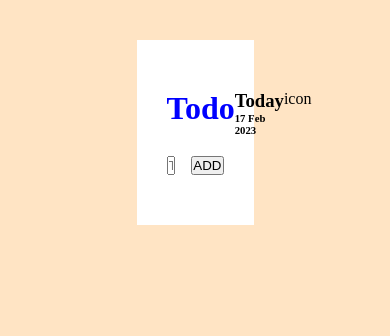
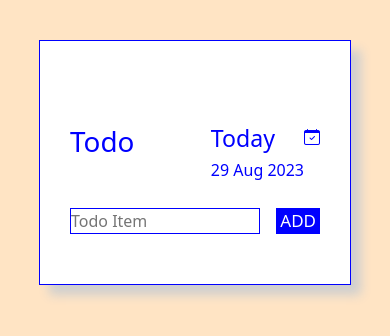
Before and after one commit to adenirannoah1234/to-do-list, a plain HTML site: page index.html in a window 390 px wide. Drawn offline with nearby package versions, Linux system fonts and the light colour scheme.

Commit message:
initial changes

```diff
--- a/css/styles.css
+++ b/css/styles.css
@@ -13,6 +13,9 @@
     margin-left: auto;
     margin-right: auto;
     padding: 30px;
+    box-shadow: 10px 10px 10px rgb(207, 207, 207);
+    /* height: 300px; */
+    border: 1px solid blue;
 }
 .todochild{
     display: flex;
@@ -25,7 +28,7 @@
 .paragraph{
     margin-top: 20px;
 }
-h1{
+h1, h3, h6{
     color: blue;
 }
 .todoinput{
@@ -38,6 +41,8 @@
 }
 .item{
     width: 100%;
+    border: none;
+    border: 1px solid blue;
 }
 .alert{
     text-align: center;
@@ -46,4 +51,38 @@
 }
 button{
     cursor: pointer;
+    all: unset;
+    background-color: blue;
+    color: white;
+    font-size: 17px;
+    padding: 0px 4px;
 }
+.bi-calendar-check{
+    color: blue;
+    height: 50px;
+}
+@media screen and (max-width: 992px){
+    .todomain{
+        width: 50%;
+    }
+}
+@media screen and (max-width: 768px){
+    .todomain{
+        width: 60%;
+    }
+}
+@media screen and (max-width: 576px){
+    .todomain{
+        width: 70%;
+    }
+}
+@media screen and (max-width: 480px){
+    .todomain{
+        width: 80%;
+    }
+}
+@media screen and (max-width: 375px){
+    .todomain{
+        width: 100%;
+    }
+}
--- a/index.html
+++ b/index.html
@@ -3,6 +3,8 @@
 <head>
     <meta charset="UTF-8">
     <meta name="viewport" content="width=device-width, initial-scale=1.0">
+    <link rel="stylesheet" href="https://cdn.jsdelivr.net/npm/bootstrap-icons@1.10.5/font/bootstrap-icons.css">
+    <link rel="stylesheet" href="https://cdn.jsdelivr.net/npm/bootstrap@5.2.3/dist/css/bootstrap.min.css">
     <link rel="stylesheet" href="css/styles.css">
     <title>To-do-list</title>
 </head>
@@ -14,9 +16,9 @@
             <div class="todogrand">
                 <div>
                      <h3>Today</h3>
-                     <h6>17 Feb 2023</h6>
+                     <h6>29 Aug 2023</h6>
                 </div>
-                <p>icon</p>
+                <span><i class="bi bi-calendar-check"></i></span>
             </div>
         </div>
         <div class="todoinput">
--- a/js/index.js
+++ b/js/index.js
@@ -15,3 +15,6 @@
         paraGraph.innerHTML += `<p>${toDo.value}</p>`
     }
 })
+
+
+// tip calculator media queries, object and function.
```
